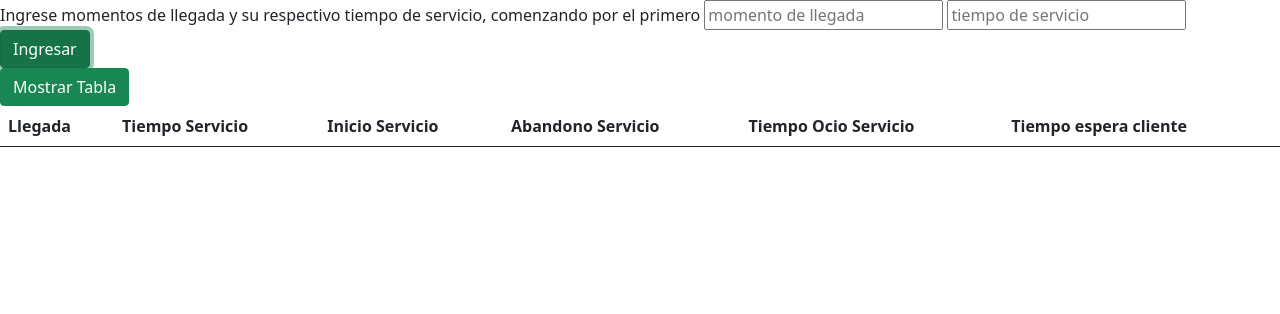
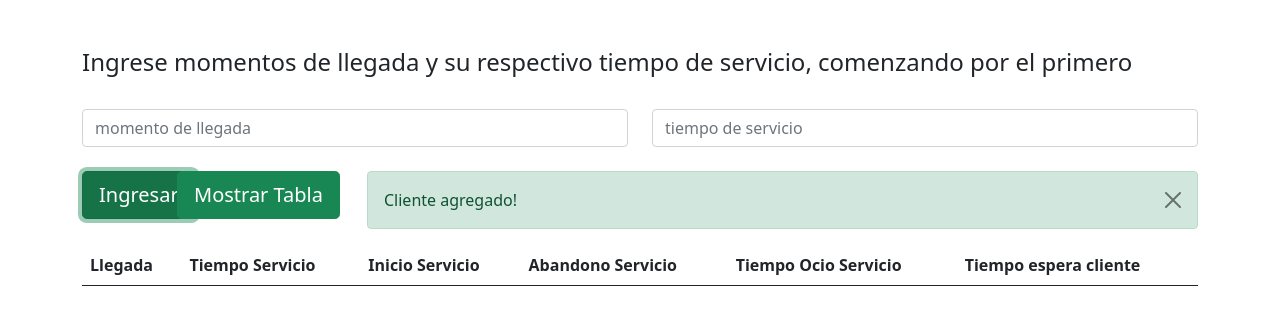
Before and after one commit to villegasbraulio/toblerone, a plain HTML site: page index.html in a window 1280 px wide. Both pictures are taken after a click on the button "Ingresar". Drawn offline with nearby package versions, Linux system fonts and the light colour scheme.

Commit message:
Toblerone
toblerone

```diff
--- a/app.js
+++ b/app.js
@@ -1,12 +1,11 @@
-
 var momentollegada = document.getElementById("momento-llegada");
 var botonllegada = document.getElementById("boton-llegada");
 var arrayllegada = [];
 var arrayservicio = [];
 var tiemposervicio = document.getElementById("tiempo-servicio");
 var botonservicio = document.getElementById("boton-servicio");
-var inicioservicio ;
-var abandonoservicio ;
+var inicioservicio;
+var abandonoservicio;
 var filasespera = document.getElementById("filas-espera");
 var arrayabandono = [];
 var arrayinicio = [];
@@ -17,76 +16,60 @@ var tiempoespera;
 var tiempocio;
 var count = 0;
 
+const showAlert = () => {
+  let alert = document.getElementById("alert");
+  alert.classList.add("show");
+};
 
 const filasDEespera = () => {
   for (let i = 0; i < arrayllegada.length; i++) {
     if (i == 0) {
       inicioservicio = arrayllegada[i];
-      arrayinicio.push (inicioservicio);
-      console.log("arrayinicio 1 es "+arrayinicio)
+      arrayinicio.push(inicioservicio);
+      console.log("arrayinicio 1 es " + arrayinicio);
 
       abandonoservicio = +arrayllegada[i] + +arrayservicio[i];
-      arrayabandono.push(abandonoservicio)
-      console.log("arrayabandono 1 es "+arrayabandono[i])
+      arrayabandono.push(abandonoservicio);
+      console.log("arrayabandono 1 es " + arrayabandono[i]);
       tiempoocio = 0;
 
-      arrayocio.push (tiempoocio);
-      console.log("tiempocio 1 es "+arrayocio[i]);
-
+      arrayocio.push(tiempoocio);
+      console.log("tiempocio 1 es " + arrayocio[i]);
 
       tiempoespera = +arrayinicio[i] - +arrayllegada[i];
       arrayespera.push(+tiempoespera);
 
-
       console.log(arrayespera);
-
-
-    }
-    else {
-
-        let compare1 = +arrayabandono[i-1];
+    } else {
+      let compare1 = +arrayabandono[i - 1];
       let compare2 = +arrayllegada[i];
 
       inicioservicio = Math.max(+compare1, +compare2);
       arrayinicio.push(+inicioservicio);
-      console.log("inicioservi 2 es "+inicioservicio)
+      console.log("inicioservi 2 es " + inicioservicio);
 
-      console.log("arrayinicio 2 es "+arrayinicio)
-
+      console.log("arrayinicio 2 es " + arrayinicio);
 
       abandonoservicio = +arrayinicio[i] + +arrayservicio[i];
-      arrayabandono.push(abandonoservicio)
-      console.log("arrayabandono 2 es "+arrayabandono[i])
+      arrayabandono.push(abandonoservicio);
+      console.log("arrayabandono 2 es " + arrayabandono[i]);
 
-
-      tiempoocio = +arrayinicio[i] -arrayabandono[i-1];
-      arrayocio.push(tiempoocio)
-      console.log("el ocio 2  es"+arrayocio[i])
-
+      tiempoocio = +arrayinicio[i] - arrayabandono[i - 1];
+      arrayocio.push(tiempoocio);
+      console.log("el ocio 2  es" + arrayocio[i]);
 
       tiempoespera = +arrayinicio[i] - +arrayllegada[i];
-      arrayespera.push(tiempoespera)
-      console.log("la espera 2 es "+arrayespera[i])
-
-
-
-
-
-
+      arrayespera.push(tiempoespera);
+      console.log("la espera 2 es " + arrayespera[i]);
     }
-
   }
-
-}
-
+};
 
 const mostrarTabla = () => {
-
-    filasDEespera ();
-let tabla = document.getElementById('toblerone');
+  filasDEespera();
+  let tabla = document.getElementById("toblerone");
 
   for (let i = 0; i < arrayllegada.length; i++) {
-
     let row = tabla.insertRow(-1);
 
     // De ese row, insertas celdas y las guardas en variables
@@ -94,11 +77,8 @@ let tabla = document.getElementById('toblerone');
     let celdaTServicio = row.insertCell(1);
     let celdaIServicio = row.insertCell(2);
     let celdaAbandono = row.insertCell(3);
-  let celdaOcio = row.insertCell (4);
-  let celdaEspera = row.insertCell (5);
-
-
-
+    let celdaOcio = row.insertCell(4);
+    let celdaEspera = row.insertCell(5);
 
     // Le cambias el innerText a esas celdas
     celdaLlegada.innerText = arrayllegada[i];
@@ -107,22 +87,14 @@ let tabla = document.getElementById('toblerone');
     celdaAbandono.innerText = arrayabandono[i];
     celdaOcio.innerText = arrayocio[i];
     celdaEspera.innerText = arrayespera[i];
-
-
   }
 
-
-botontabla.disabled = true
-
-
-}
+  botontabla.disabled = true;
+};
 
 botontabla.addEventListener("click", function () {
-
   mostrarTabla();
-
-}
-)
+});
 
 botonllegada.addEventListener("click", function () {
   arrayllegada.push(momentollegada.value);
@@ -131,10 +103,7 @@ botonllegada.addEventListener("click", function () {
   arrayservicio.push(tiemposervicio.value);
   console.log(arrayservicio);
 
-  tiemposervicio.value = null
-  momentollegada.value = null
-
-
-
-
+  tiemposervicio.value = null;
+  momentollegada.value = null;
+  showAlert();
 });
--- a/index.html
+++ b/index.html
@@ -9,25 +9,42 @@
     <title>Modelo de filas de espera</title>
 
     <link href="https://cdn.jsdelivr.net/npm/bootstrap@5.0.1/dist/css/bootstrap.min.css" rel="stylesheet" integrity="sha384-+0n0xVW2eSR5OomGNYDnhzAbDsOXxcvSN1TPprVMTNDbiYZCxYbOOl7+AMvyTG2x" crossorigin="anonymous">
-<script src="https://cdn.jsdelivr.net/npm/@popperjs/core@2.9.2/dist/umd/popper.min.js" integrity="sha384-IQsoLXl5PILFhosVNubq5LC7Qb9DXgDA9i+tQ8Zj3iwWAwPtgFTxbJ8NT4GN1R8p" crossorigin="anonymous"></script>
-<script src="https://cdn.jsdelivr.net/npm/bootstrap@5.0.1/dist/js/bootstrap.min.js" integrity="sha384-Atwg2Pkwv9vp0ygtn1JAojH0nYbwNJLPhwyoVbhoPwBhjQPR5VtM2+xf0Uwh9KtT" crossorigin="anonymous"></script>
+    <script src="https://cdn.jsdelivr.net/npm/@popperjs/core@2.9.2/dist/umd/popper.min.js" integrity="sha384-IQsoLXl5PILFhosVNubq5LC7Qb9DXgDA9i+tQ8Zj3iwWAwPtgFTxbJ8NT4GN1R8p" crossorigin="anonymous"></script>
+    <script src="https://cdn.jsdelivr.net/npm/bootstrap@5.0.1/dist/js/bootstrap.min.js" integrity="sha384-Atwg2Pkwv9vp0ygtn1JAojH0nYbwNJLPhwyoVbhoPwBhjQPR5VtM2+xf0Uwh9KtT" crossorigin="anonymous"></script>
 
 </head>
 <body>
 
-
-    <div>
-        <label for="">Ingrese momentos de llegada y su respectivo tiempo de servicio, comenzando por el primero</label>
-        <input id="momento-llegada" type="number" placeholder="momento de llegada" class="form-||">
-        <input id="tiempo-servicio" type="number" placeholder="tiempo de servicio">
-
-        <button class="btn btn-success" id="boton-llegada">Ingresar </button>
+    <div class="container pt-5">
+    <div class="row">
+        <div class="col col-12">
+            <h4>Ingrese momentos de llegada y su respectivo tiempo de servicio, comenzando por el primero</h4>
         </div>
 
+        <div class="col col-6 my-4">
+            <input id="momento-llegada" class="form-control" type="number" placeholder="momento de llegada" class="form-||">
+        </div>
+        <div class="col col-6 my-4">
+            <input id="tiempo-servicio" class="form-control" type="number" placeholder="tiempo de servicio">
+        </div>
+    </div>
 
-        </table>
+    <div class="row">
+        <div class="col col-1">
+            <button class="btn btn-success btn-lg" id="boton-llegada">Ingresar </button>
+        </div>
 
-        <button class="btn btn-success" id="mostrar-tabla">Mostrar Tabla </button>
+        <div class="col col-2">
+            <button class="btn btn-success btn-lg" id="mostrar-tabla">Mostrar Tabla </button>
+        </div>
+        <div class="col col-9">
+            <div class="alert alert-success alert-dismissible fade" role="alert" id="alert">
+                Cliente agregado!
+                <button type="button" class="btn-close" data-bs-dismiss="alert" aria-label="Close"></button>
+            </div>
+        </div>
+    </div>
+
         <table id="toblerone" class="table table-striped">
          <thead>
              <tr>
@@ -39,15 +56,13 @@
                  <th>Tiempo espera cliente </th>
 
 
-
-
              </tr>
              <tbody id="pText">
 
              </tbody>
          </thead>
      </table>
-
+    </div>
 </body>
 <script src="app.js"></script>
 </html>
```
Lines whose indentation alone changed are shown as unchanged.
